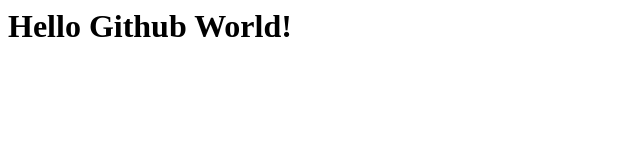
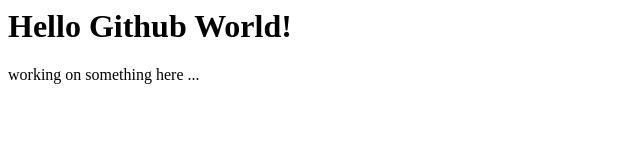
Before and after one commit to halilcodes/Buchalka_beginner, a plain HTML site: page GitHubMasterclass/index.html in a window 1280 px wide. Shown: the whole page, without its empty margins (0-640 px from the left). Drawn offline with Linux system fonts and the light colour scheme.

Commit message:
work on index.html

```diff
--- a/GitHubMasterclass/index.html
+++ b/GitHubMasterclass/index.html
@@ -1 +1,6 @@
 <h1>Hello Github World! </h1>
+
+<div>
+    <p>working on something here ... </p>
+
+</div>
```
